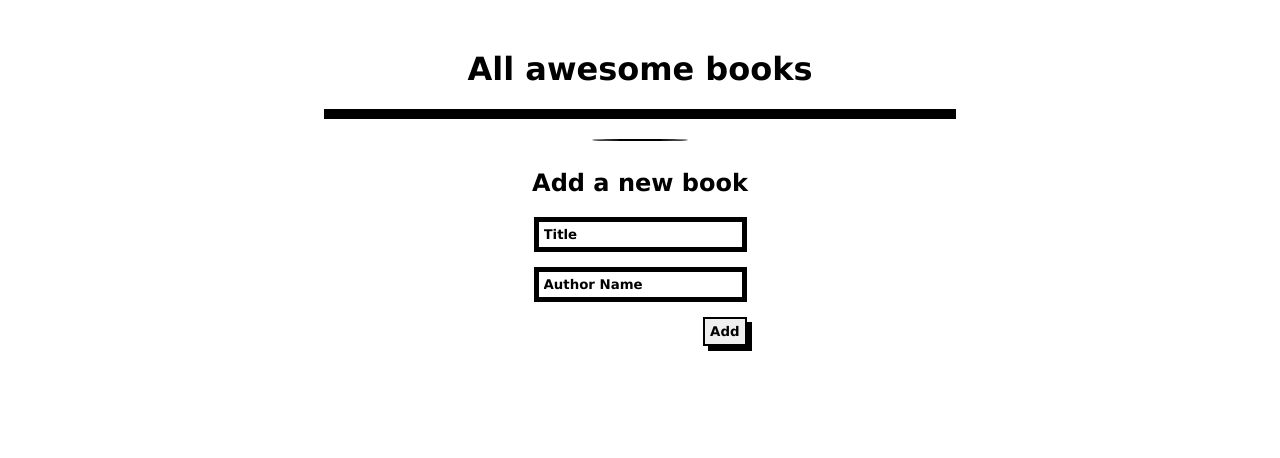
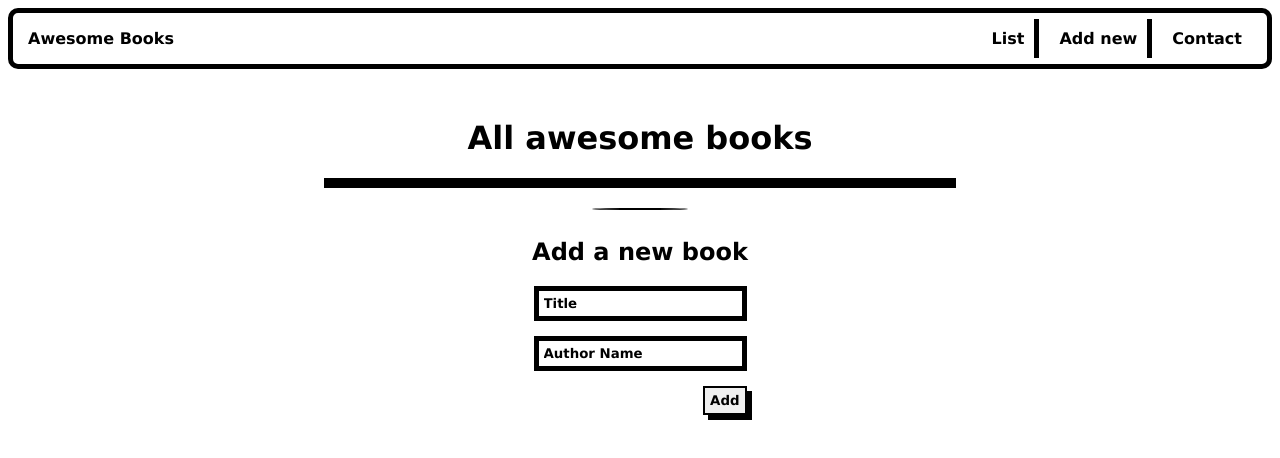
Before and after one commit to ichala/Awesome-books, a plain HTML site: page index.html in a window 1280 px wide. Drawn offline with Linux system fonts and the light colour scheme.

Commit message:
Add header and header styling

```diff
--- a/index.html
+++ b/index.html
@@ -10,6 +10,17 @@
 </head>
 
 <body>
+    <header>
+        <a id="logo" href="#">Awesome Books</a>
+        <nav>
+            <ul>
+                <li><a href="#">List</a></li>
+                <li><a href="#">Add new</a></li>
+                <li><a href="#">Contact</a></li>
+
+            </ul>
+        </nav>
+    </header>
     <div class="container">
         <h1>All awesome books</h1>
         <div id="book-list">
@@ -19,10 +30,10 @@
         <div id="add-section">
             <h2>Add a new book</h2>
             <div class="input-button-wrapper">
-            <input id="title" type="text" placeholder="Title">
-            <input id="author" type="text" placeholder="Author Name">
-            <button id="add_Button">Add</button>
-        </div>
+                <input id="title" type="text" placeholder="Title">
+                <input id="author" type="text" placeholder="Author Name">
+                <button id="add_Button">Add</button>
+            </div>
         </div>
     </div>
 
--- a/style.css
+++ b/style.css
@@ -5,6 +5,46 @@
 
 body {
   text-align: center;
+}
+
+a {
+  color: black;
+  text-decoration: none;
+}
+
+ul {
+  list-style-type: none;
+}
+
+header {
+  border: 5px solid black;
+  border-radius: 10px;
+  display: flex;
+  justify-content: space-between;
+  align-items: center;
+}
+
+header #logo {
+  margin-left: 15px;
+}
+
+header nav ul {
+  display: flex;
+  align-items: center;
+  justify-content: space-around;
+  column-gap: 10px;
+  margin-right: 15px;
+}
+
+header nav ul li a {
+  padding: 10px;
+  border-right-width: 5px;
+  border-right-color: black;
+  border-right-style: solid;
+}
+
+header nav ul li:last-child a{
+  border: none;
 }
 
 .container {
```
